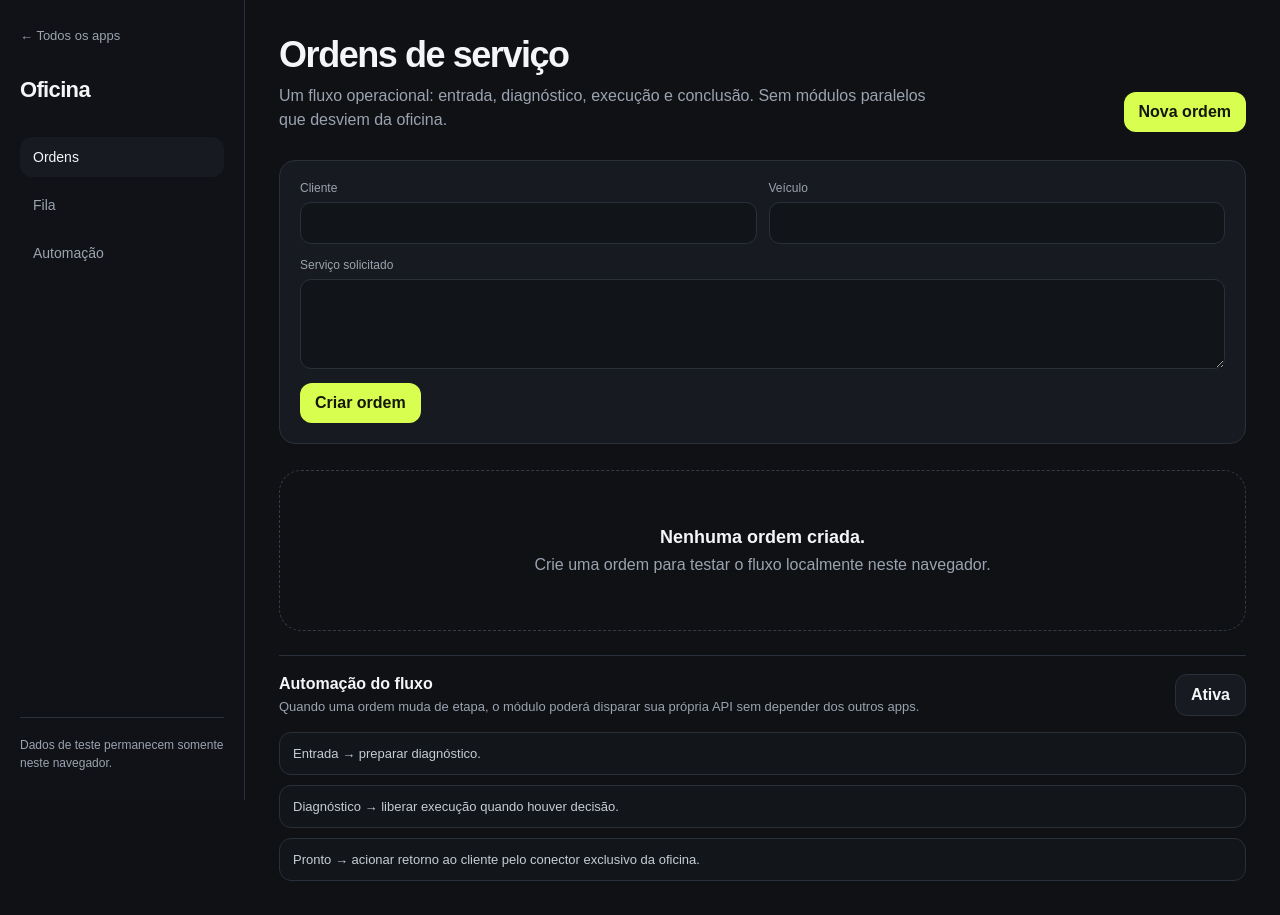
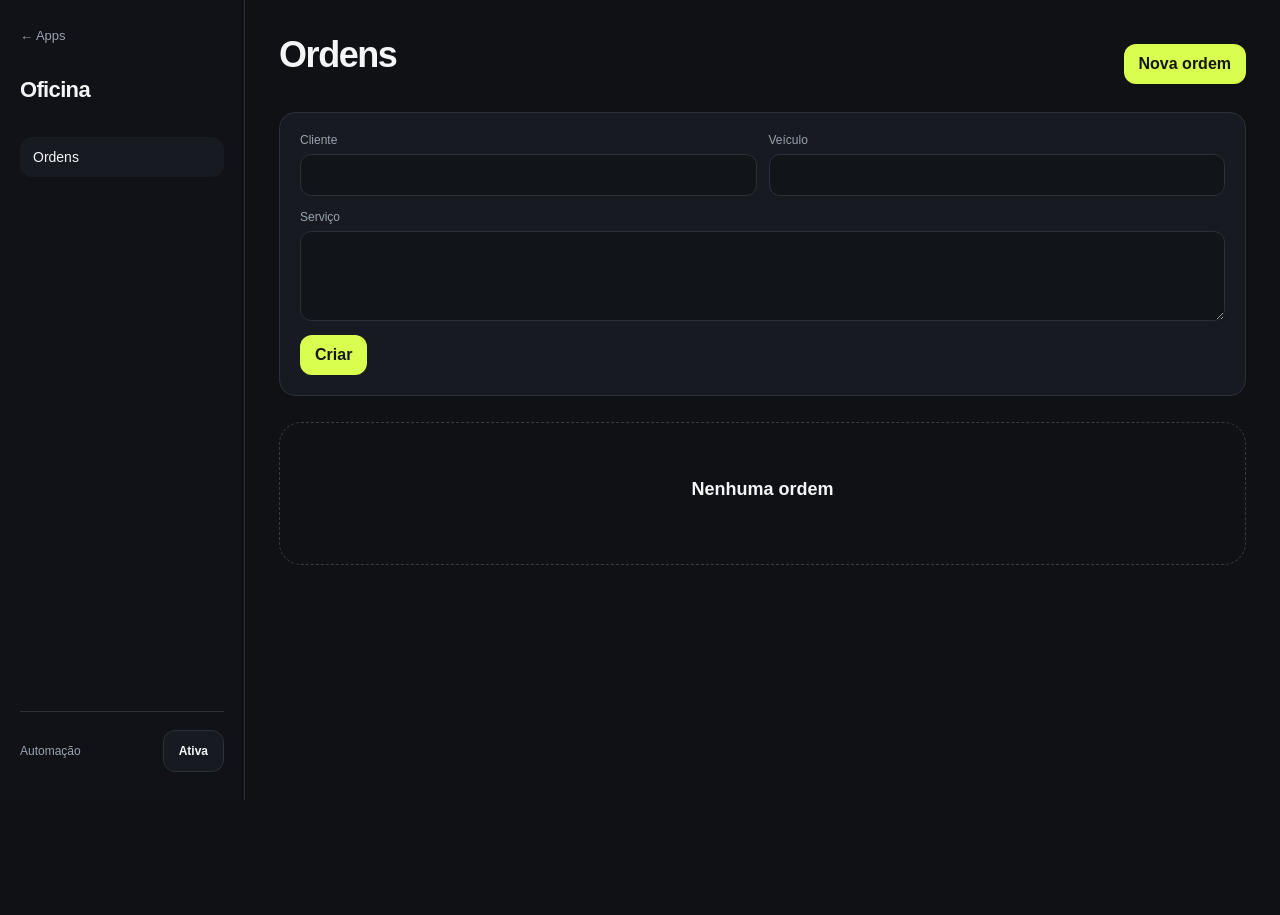
Before and after one commit to aruanmf-spec/CRMPlus, a Next.js app: page /oficina in a window 1280 px wide. Both pictures are taken after a click on the button "Nova ordem". After the commit the page ends 800 px from the top, so only its background shows below. Built offline with nearby package versions, Linux system fonts and the light colour scheme.

Commit message:
refactor: remove explanatory UI from workshop

```diff
--- a/app/oficina/page.tsx
+++ b/app/oficina/page.tsx
@@ -13,6 +13,7 @@ type Ordem = {
 }
 
 const STORAGE_KEY = 'crmplus.oficina.ordens'
+const AUTOMATION_KEY = 'crmplus.oficina.automacao'
 
 export default function OficinaPage() {
   const [ordens, setOrdens] = useState<Ordem[]>([])
@@ -22,11 +23,19 @@ export default function OficinaPage() {
   useEffect(() => {
     const raw = window.localStorage.getItem(STORAGE_KEY)
     if (raw) setOrdens(JSON.parse(raw))
+    const automation = window.localStorage.getItem(AUTOMATION_KEY)
+    if (automation !== null) setAutomacao(automation === 'true')
   }, [])
 
   function persist(next: Ordem[]) {
     setOrdens(next)
     window.localStorage.setItem(STORAGE_KEY, JSON.stringify(next))
+  }
+
+  function toggleAutomacao() {
+    const next = !automacao
+    setAutomacao(next)
+    window.localStorage.setItem(AUTOMATION_KEY, String(next))
   }
 
   function criarOrdem(event: FormEvent<HTMLFormElement>) {
@@ -57,22 +66,22 @@ export default function OficinaPage() {
   return (
     <main className="app-shell">
       <aside className="sidebar">
-        <Link href="/" className="back">← Todos os apps</Link>
+        <Link href="/" className="back">← Apps</Link>
         <div className="module-name">Oficina</div>
         <nav className="nav">
           <div className="nav-item active">Ordens</div>
-          <div className="nav-item">Fila</div>
-          <div className="nav-item">Automação</div>
         </nav>
-        <div className="sidebar-foot">Dados de teste permanecem somente neste navegador.</div>
+        <div className="sidebar-foot">
+          <div className="row-top">
+            <span>Automação</span>
+            <button className="button secondary" onClick={toggleAutomacao}>{automacao ? 'Ativa' : 'Pausada'}</button>
+          </div>
+        </div>
       </aside>
 
       <section className="workspace">
         <header className="page-head">
-          <div>
-            <h2>Ordens de serviço</h2>
-            <p>Um fluxo operacional: entrada, diagnóstico, execução e conclusão. Sem módulos paralelos que desviem da oficina.</p>
-          </div>
+          <h2>Ordens</h2>
           <button className="button" onClick={() => setShowForm((value) => !value)}>Nova ordem</button>
         </header>
 
@@ -82,37 +91,29 @@ export default function OficinaPage() {
               <div className="field"><label>Cliente</label><input name="cliente" required autoFocus /></div>
               <div className="field"><label>Veículo</label><input name="veiculo" required /></div>
             </div>
-            <div className="field"><label>Serviço solicitado</label><textarea name="servico" required /></div>
-            <div><button className="button" type="submit">Criar ordem</button></div>
+            <div className="field"><label>Serviço</label><textarea name="servico" required /></div>
+            <div><button className="button" type="submit">Criar</button></div>
           </form>
         )}
 
         <div className="board">
           {ordens.length === 0 ? (
-            <div className="empty"><strong>Nenhuma ordem criada.</strong>Crie uma ordem para testar o fluxo localmente neste navegador.</div>
+            <div className="empty"><strong>Nenhuma ordem</strong></div>
           ) : ordens.map((ordem) => (
             <article className="row" key={ordem.id}>
               <div className="row-top">
-                <div><div className="row-title">{ordem.veiculo}</div><div className="row-meta">{ordem.cliente}</div></div>
+                <div>
+                  <div className="row-title">{ordem.veiculo}</div>
+                  <div className="row-meta">{ordem.cliente}</div>
+                </div>
                 <span className="status">{ordem.status}</span>
               </div>
               <div className="row-meta">{ordem.servico}</div>
-              {ordem.status !== 'Pronto' && <div><button className="button secondary" onClick={() => avancar(ordem.id)}>Avançar etapa</button></div>}
+              {ordem.status !== 'Pronto' && (
+                <div><button className="button secondary" onClick={() => avancar(ordem.id)}>Avançar</button></div>
+              )}
             </article>
           ))}
-        </div>
-
-        <section className="automation">
-          <div className="automation-copy">
-            <strong>Automação do fluxo</strong>
-            <span>Quando uma ordem muda de etapa, o módulo poderá disparar sua própria API sem depender dos outros apps.</span>
-          </div>
-          <button className="button secondary" onClick={() => setAutomacao((value) => !value)}>{automacao ? 'Ativa' : 'Pausada'}</button>
-        </section>
-        <div className="rule-list">
-          <div className="rule">Entrada → preparar diagnóstico.</div>
-          <div className="rule">Diagnóstico → liberar execução quando houver decisão.</div>
-          <div className="rule">Pronto → acionar retorno ao cliente pelo conector exclusivo da oficina.</div>
         </div>
       </section>
     </main>
```
